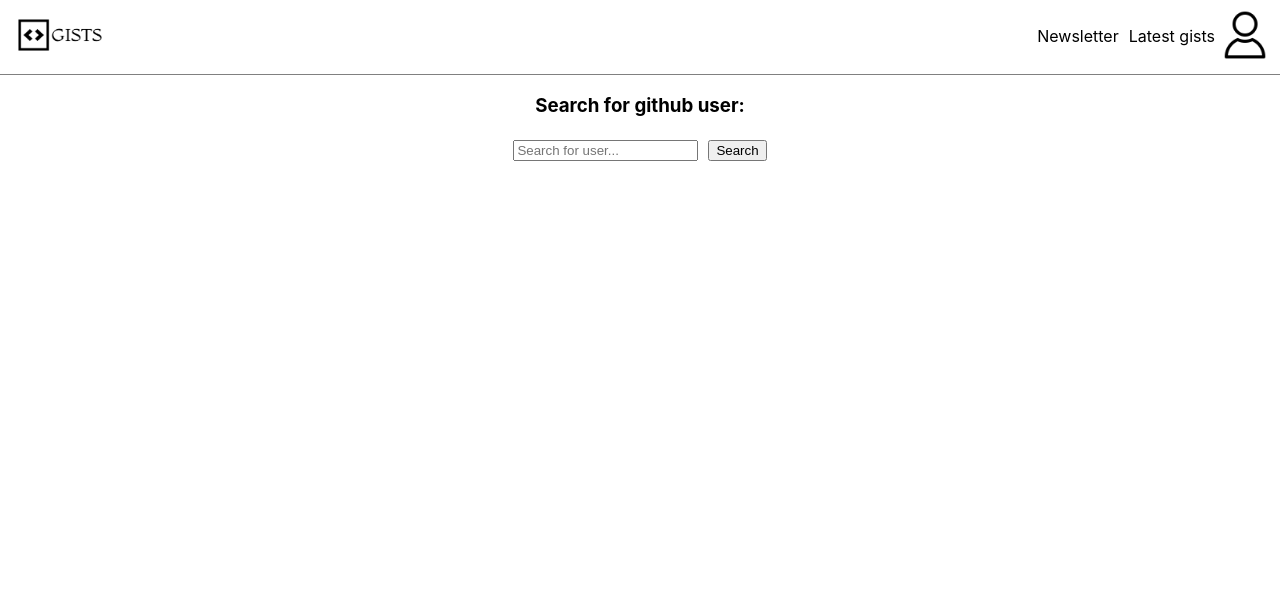
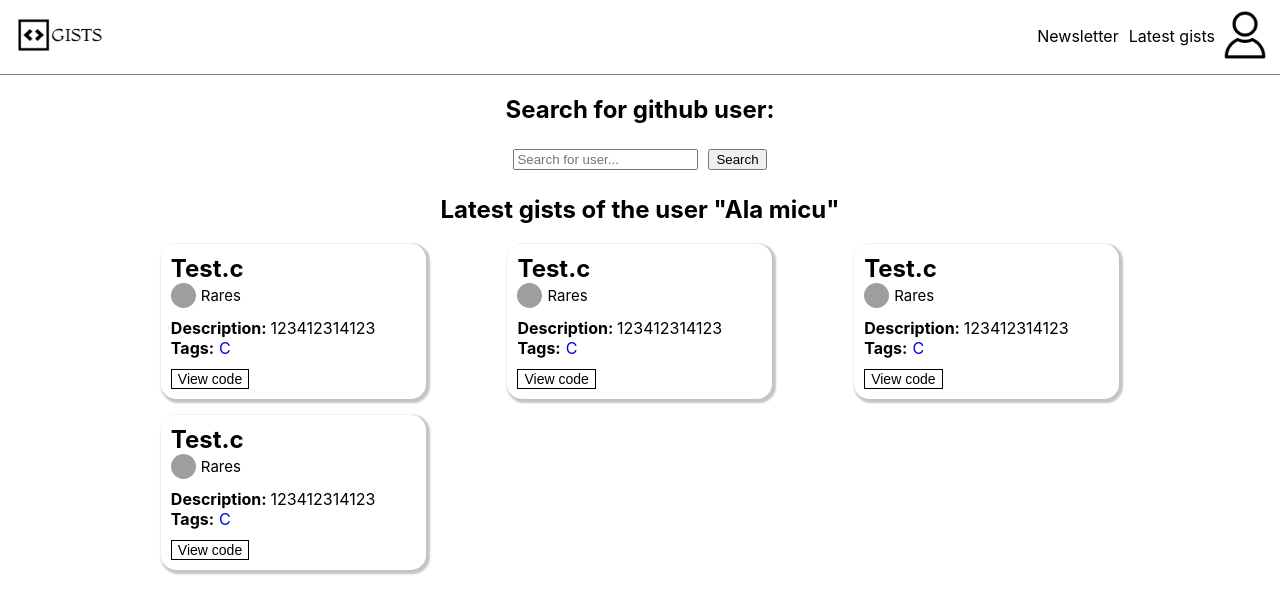
Before and after one commit to RaresLiscan/gists-reader, a React (Create React App) app: page / in a window 1280 px wide. Shown: the top 614 px of the page. Built offline with nearby package versions, Linux system fonts and the light colour scheme; grey boxes are pictures that could not be loaded.

Commit message:
implement design for gists cards

```diff
--- a/src/App.css
+++ b/src/App.css
@@ -1,38 +1,8 @@
-.App {
+.appSearchBar {
   text-align: center;
 }
 
-.App-logo {
-  height: 40vmin;
-  pointer-events: none;
+.mainSection {
+  max-width: 80%;
+  margin: auto;
 }
-
-@media (prefers-reduced-motion: no-preference) {
-  .App-logo {
-    animation: App-logo-spin infinite 20s linear;
-  }
-}
-
-.App-header {
-  background-color: #282c34;
-  min-height: 100vh;
-  display: flex;
-  flex-direction: column;
-  align-items: center;
-  justify-content: center;
-  font-size: calc(10px + 2vmin);
-  color: white;
-}
-
-.App-link {
-  color: #61dafb;
-}
-
-@keyframes App-logo-spin {
-  from {
-    transform: rotate(0deg);
-  }
-  to {
-    transform: rotate(360deg);
-  }
-}
--- a/src/App.tsx
+++ b/src/App.tsx
@@ -2,12 +2,20 @@ import React, { useEffect } from "react";
 import "./App.css";
 import Navbar from "./components/Navbar/Navbar";
 import SearchBar from "./shared/SearchBar/SearchBar";
+import GistsContainer from "./components/GistsContainer/GistsContainer";
+import { getGistsForUser, getLatestGists } from "./services/gits-api.service";
 
 function App() {
   return (
     <>
       <Navbar />
-      <SearchBar />
+      <section className="mainSection">
+        <div className="appSearchBar">
+          <h1>Search for github user:</h1>
+          <SearchBar />
+        </div>
+        <GistsContainer user={"Ala micu"} />
+      </section>
     </>
   );
 }
--- a/src/components/GistCard/GistCard.tsx
+++ b/src/components/GistCard/GistCard.tsx
@@ -1,5 +1,61 @@
 import React from "react";
+import StyledGistCard from "./StyledGistCard";
 
-export default function GistCard() {
-  return <div>GistCard</div>;
+interface GistCardProps {
+  title: string;
+  avatarUrl: string;
+  userName: string;
+  description: string;
+  tags: string[];
 }
+
+export default function GistCard({
+  title,
+  avatarUrl,
+  userName,
+  description,
+  tags,
+}: GistCardProps) {
+  return (
+    <StyledGistCard>
+      <div className="gistTitle">
+        <h2>{title}</h2>
+      </div>
+      <div className="user">
+        <div className="avatar">
+          <img
+            src={avatarUrl}
+            alt={"user avatar"}
+            width={25}
+            height={25}
+            className="avatarImage"
+          />
+          <p>{userName}</p>
+        </div>
+      </div>
+
+      <div className="description">
+        <p>
+          <span className="descriptionTitle">Description: </span>
+          {description}
+        </p>
+      </div>
+
+      <div className="tags">
+        <span className="tagsTitle">Tags:</span>
+        {tags.map((tag: string, index) => (
+          <div className="tagContent">
+            <a href="#">
+              <p>
+                {tag.trim()} {index !== tags.length - 1 ? "," : ""}
+              </p>
+            </a>
+          </div>
+        ))}
+      </div>
+      <div className="viewCode">
+        <button className="viewCodeButton">View code</button>
+      </div>
+    </StyledGistCard>
+  );
+}
--- a/src/components/GistCard/StyledGistCard.tsx
+++ b/src/components/GistCard/StyledGistCard.tsx
@@ -1,5 +1,82 @@
 import styled from "styled-components";
 
-const StyledGistCard = styled.div``;
+const StyledGistCard = styled.div`
+  margin: auto;
+  display: flex;
+  flex-direction: column;
+  box-shadow: 2px 2px 2px 2px #c4c4c4;
+  border-radius: 15px;
+  width: 245px;
+  padding: 10px;
+
+  .gistTitle {
+    h2 {
+      margin: 0;
+    }
+  }
+
+  .user {
+    display: flex;
+    justify-content: center;
+    flex-direction: column;
+    font-size: 15px;
+
+    .avatar {
+      display: flex;
+      align-items: center;
+      gap: 5px;
+
+      p {
+        margin: 0;
+      }
+    }
+  }
+
+  .avatarImage {
+    border-radius: 50%;
+  }
+
+  .tags {
+    display: flex;
+    gap: 5px;
+
+    .tagsTitle {
+      font-weight: bold;
+    }
+
+    .tagContent {
+      p {
+        margin: 0;
+      }
+      a {
+        text-decoration: none;
+      }
+    }
+  }
+
+  .description {
+    margin-top: 10px;
+    p {
+      margin: 0;
+    }
+
+    .descriptionTitle {
+      font-weight: bold;
+    }
+  }
+
+  .viewCode {
+    margin-top: 10px;
+    .viewCodeButton {
+      background: white;
+      border: 1px solid black;
+      font-size: 14px;
+    }
+
+    .viewCodeButton:hover {
+      cursor: pointer;
+    }
+  }
+`;
 
 export default StyledGistCard;
--- /dev/null
+++ b/src/components/GistsContainer/GistsContainer.tsx
@@ -0,0 +1,50 @@
+import React, { useEffect } from "react";
+import StyledGistsContainer from "./StyledGistsContainer";
+import GistCard from "../GistCard/GistCard";
+
+interface GistsContainerProps {
+  user?: string;
+}
+
+export default function GistsContainer({ user }: GistsContainerProps) {
+  return (
+    <StyledGistsContainer>
+      <div className="gistsTitle">
+        <h1>{!user ? "Latest gists" : `Latest gists of the user "${user}"`}</h1>
+      </div>
+      {/* Mock data for testing the page design */}
+      <div className="auto-grid">
+        <GistCard
+          title="Test.c"
+          avatarUrl="https://avatars.githubusercontent.com/u/104873652?v=4"
+          userName="Rares"
+          description="123412314123"
+          tags={["C"]}
+        />
+
+        <GistCard
+          title="Test.c"
+          avatarUrl="https://avatars.githubusercontent.com/u/104873652?v=4"
+          userName="Rares"
+          description="123412314123"
+          tags={["C"]}
+        />
+
+        <GistCard
+          title="Test.c"
+          avatarUrl="https://avatars.githubusercontent.com/u/104873652?v=4"
+          userName="Rares"
+          description="123412314123"
+          tags={["C"]}
+        />
+        <GistCard
+          title="Test.c"
+          avatarUrl="https://avatars.githubusercontent.com/u/104873652?v=4"
+          userName="Rares"
+          description="123412314123"
+          tags={["C"]}
+        />
+      </div>
+    </StyledGistsContainer>
+  );
+}
--- /dev/null
+++ b/src/components/GistsContainer/StyledGistsContainer.tsx
@@ -0,0 +1,23 @@
+import styled from "styled-components";
+
+const StyledGistsContainer = styled.div`
+  .auto-grid {
+    --auto-grid-min-size: 16rem;
+
+    display: grid;
+    grid-template-columns: repeat(
+      auto-fill,
+      minmax(var(--auto-grid-min-size), 1fr)
+    );
+    grid-gap: 1rem;
+    grid-auto-rows: 1fr;
+
+    margin-top: 20px;
+  }
+
+  .gistsTitle {
+    text-align: center;
+  }
+`;
+
+export default StyledGistsContainer;
--- a/src/shared/SearchBar/SearchBar.tsx
+++ b/src/shared/SearchBar/SearchBar.tsx
@@ -12,7 +12,6 @@ export default function SearchBar() {
 
   return (
     <StyledSearchBar>
-      <h3>Search for github user:</h3>
       <form onSubmit={search}>
         <input placeholder="Search for user..." ref={searchInputRef} />
         <input type="submit" value="Search" />
```
Also changed, not shown: src/services/gits-api.service.ts (+23 -1 lines), src/types/gists-api-response.d.ts (+14 -0 lines).
